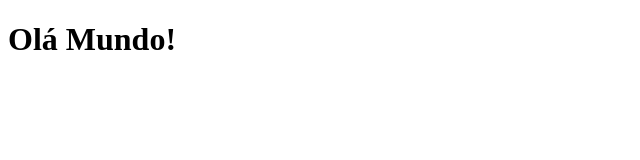
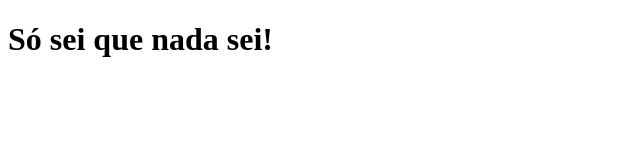
Before and after one commit to NataliaFarias95/NataliaFarias95.github.io, a plain HTML site: page index.html in a window 1280 px wide. Shown: the whole page, without its empty margins (0-640 px from the left). Drawn offline with Linux system fonts and the light colour scheme.

Commit message:
Update index.html

```diff
--- a/index.html
+++ b/index.html
@@ -6,7 +6,7 @@
 </head>
 <body>
 	<div>
-		<h1>Olá Mundo!</h1>
+		<h1>Só sei que nada sei!</h1>
 	</div>
 </body>
 </html>
```
